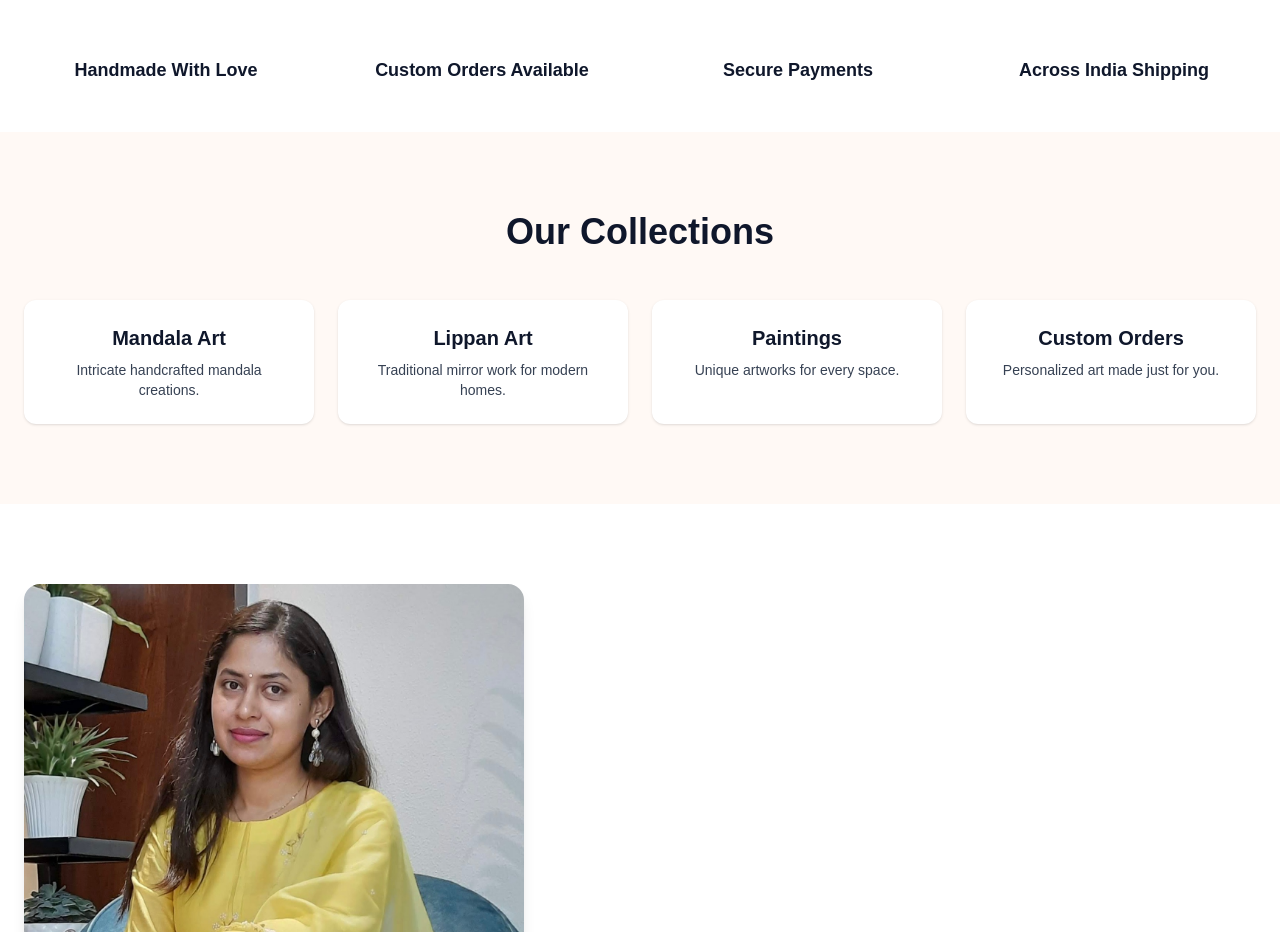
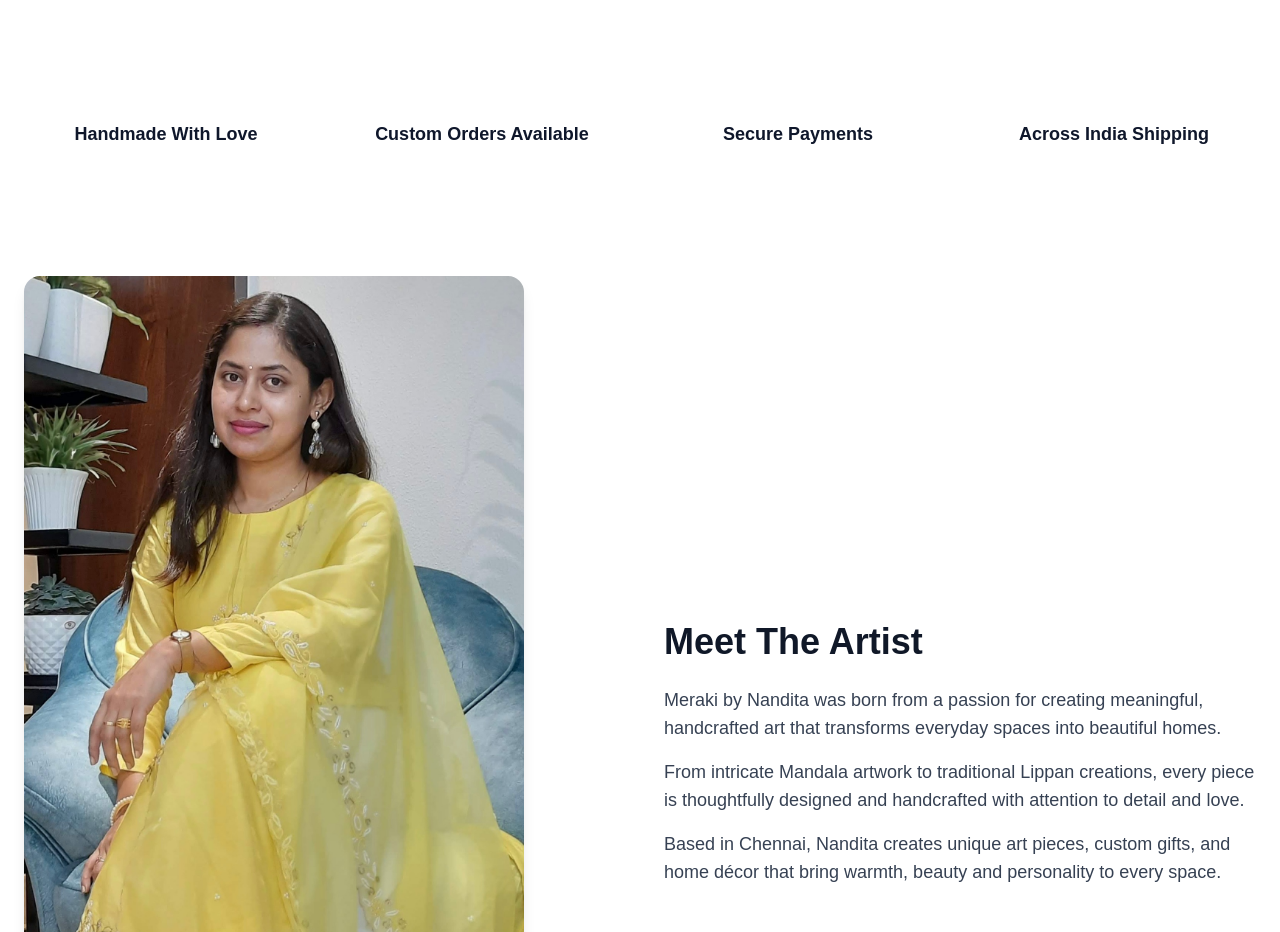
Before and after one commit to mistryshashi7674-collab/meraki-website, a Next.js app: page / in a window 1280 px wide. Shown: the part 2040-2972 px from the top of the page. Built offline with nearby package versions, Linux system fonts and the light colour scheme.

Commit message:
removed old our collection section

```diff
--- a/app/page.tsx
+++ b/app/page.tsx
@@ -91,53 +91,6 @@ export default function Home() {
             <h3 className="font-semibold text-lg text-slate-900">
               Across India Shipping
             </h3>
-          </div>
-        </div>
-      </section>
-
-      {/* Collections */}
-      <section className="bg-[#FFF9F5] py-20">
-        <div className="max-w-7xl mx-auto px-6">
-          <h2 className="text-4xl font-bold text-center mb-12 text-slate-900">
-            Our Collections
-          </h2>
-
-          <div className="grid md:grid-cols-4 gap-6">
-            <div className="bg-white p-6 rounded-xl text-center shadow">
-              <h3 className="font-semibold text-xl mb-2 text-slate-900">
-                Mandala Art
-              </h3>
-              <p className="text-sm text-gray-700">
-                Intricate handcrafted mandala creations.
-              </p>
-            </div>
-
-            <div className="bg-white p-6 rounded-xl text-center shadow">
-              <h3 className="font-semibold text-xl mb-2 text-slate-900">
-                Lippan Art
-              </h3>
-              <p className="text-sm text-gray-700">
-                Traditional mirror work for modern homes.
-              </p>
-            </div>
-
-            <div className="bg-white p-6 rounded-xl text-center shadow">
-              <h3 className="font-semibold text-xl mb-2 text-slate-900">
-                Paintings
-              </h3>
-              <p className="text-sm text-gray-700">
-                Unique artworks for every space.
-              </p>
-            </div>
-
-            <div className="bg-white p-6 rounded-xl text-center shadow">
-              <h3 className="font-semibold text-xl mb-2 text-slate-900">
-                Custom Orders
-              </h3>
-              <p className="text-sm text-gray-700">
-                Personalized art made just for you.
-              </p>
-            </div>
           </div>
         </div>
       </section>
--- a/components/home/FeaturedCollections.tsx
+++ b/components/home/FeaturedCollections.tsx
@@ -47,7 +47,7 @@ export default function FeaturedCollections() {
                   alt={item.title}
                   width={500}
                   height={500}
-                  className="w-full h-80 object-cover group-hover:scale-110 transition duration-700"
+                  className="w-full h-96 object-cover group-hover:scale-110 transition duration-700"
                 />
               </div>
 
```
